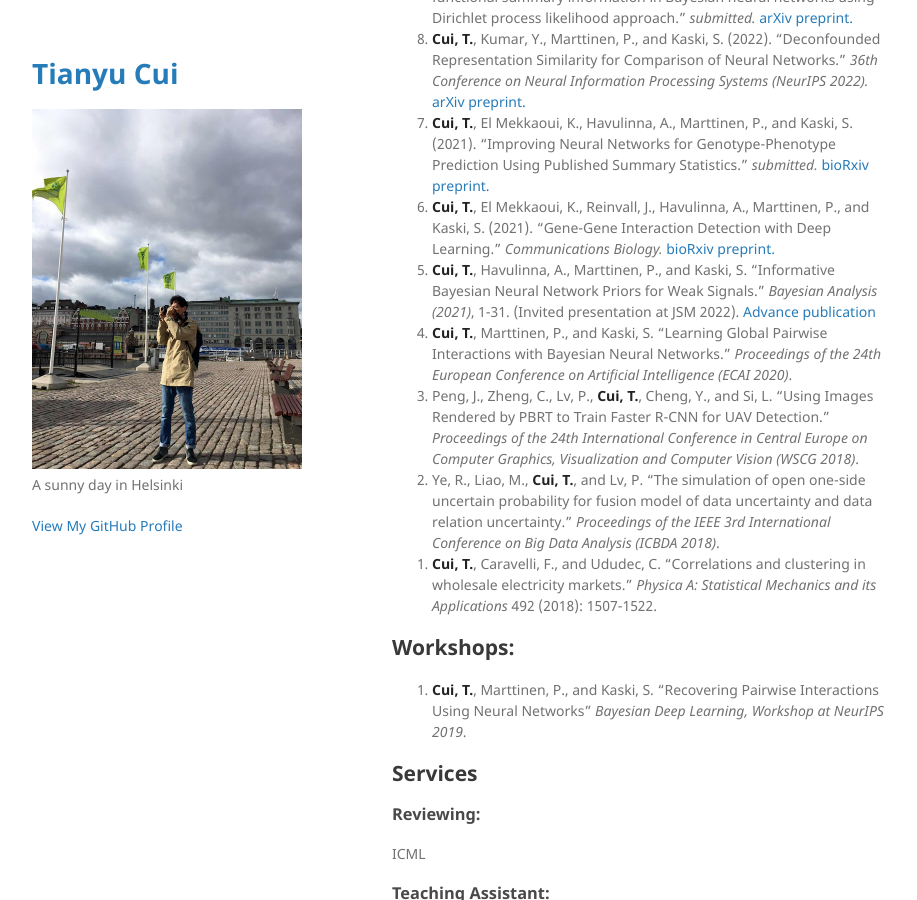
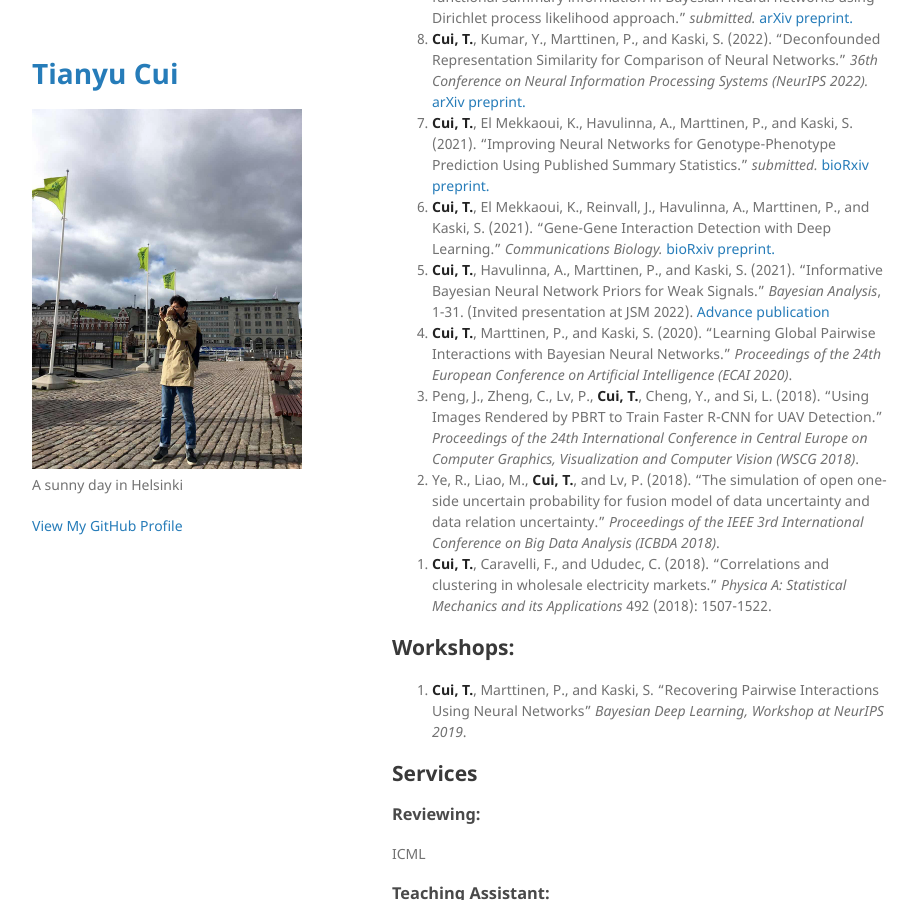
Before and after one commit to tycui/tycui.github.io, a Jekyll site: the page built from index.md, in a window 1280 px wide and 900 px high, scrolled down 345 px. Shown: the whole window, without its empty margins (178-1095 px from the left). Built offline with Jekyll 4.4.1, drawn with Linux system fonts in a browser that asks for light colours; our own code applies the rules of GitHub Pages for plain Markdown files.

Commit message:
Update index.md

```diff
--- a/index.md
+++ b/index.md
@@ -14,11 +14,11 @@ More about me [here](./more_about_me.html).
 0. **Cui, T.**, Kumar, Y., Marttinen, P., and Kaski, S. (2022). "Deconfounded Representation Similarity for Comparison of Neural Networks." _36th Conference on Neural Information Processing Systems (NeurIPS 2022)._ [arXiv preprint.](https://arxiv.org/abs/2202.00095)
 0. **Cui, T.**, El Mekkaoui, K., Havulinna, A., Marttinen, P., and Kaski, S. (2021). "Improving Neural Networks for Genotype-Phenotype Prediction Using Published Summary Statistics." _submitted._ [bioRxiv preprint.](https://www.biorxiv.org/content/10.1101/2021.11.09.467937v1)
 0. **Cui, T.**, El Mekkaoui, K., Reinvall, J., Havulinna, A., Marttinen, P., and Kaski, S. (2021). "Gene-Gene Interaction Detection with Deep Learning." _Communications Biology._ [bioRxiv preprint.](https://www.biorxiv.org/content/10.1101/2021.03.12.435063v1)
-0. **Cui, T.**, Havulinna, A., Marttinen, P., and Kaski, S. "Informative Bayesian Neural Network Priors for Weak Signals." _Bayesian Analysis (2021)_, 1-31. (Invited presentation at JSM 2022). [Advance publication](https://projecteuclid.org/journals/bayesian-analysis/advance-publication/Informative-Bayesian-Neural-Network-Priors-for-Weak-Signals/10.1214/21-BA1291.full)
-0. **Cui, T.**, Marttinen, P., and Kaski, S. "Learning Global Pairwise Interactions with Bayesian Neural Networks." _Proceedings of the 24th European Conference on Artificial Intelligence (ECAI 2020)_.
-0. Peng, J., Zheng, C., Lv, P., **Cui, T.**, Cheng, Y., and Si, L. "Using Images Rendered by PBRT to Train Faster R-CNN for UAV Detection." _Proceedings of the 24th International Conference in Central Europe on Computer Graphics, Visualization and Computer Vision (WSCG 2018)_.
-0. Ye, R., Liao, M., **Cui, T.**, and Lv, P. "The simulation of open one-side uncertain probability for fusion model of data uncertainty and data relation uncertainty." _Proceedings of the IEEE 3rd International Conference on Big Data Analysis (ICBDA 2018)_.
-0. **Cui, T.**, Caravelli, F., and Ududec, C. "Correlations and clustering in wholesale electricity markets." _Physica A: Statistical Mechanics and its Applications_ 492 (2018): 1507-1522.
+0. **Cui, T.**, Havulinna, A., Marttinen, P., and Kaski, S. (2021). "Informative Bayesian Neural Network Priors for Weak Signals." _Bayesian Analysis_, 1-31. (Invited presentation at JSM 2022). [Advance publication](https://projecteuclid.org/journals/bayesian-analysis/advance-publication/Informative-Bayesian-Neural-Network-Priors-for-Weak-Signals/10.1214/21-BA1291.full)
+0. **Cui, T.**, Marttinen, P., and Kaski, S. (2020). "Learning Global Pairwise Interactions with Bayesian Neural Networks." _Proceedings of the 24th European Conference on Artificial Intelligence (ECAI 2020)_.
+0. Peng, J., Zheng, C., Lv, P., **Cui, T.**, Cheng, Y., and Si, L. (2018). "Using Images Rendered by PBRT to Train Faster R-CNN for UAV Detection." _Proceedings of the 24th International Conference in Central Europe on Computer Graphics, Visualization and Computer Vision (WSCG 2018)_.
+0. Ye, R., Liao, M., **Cui, T.**, and Lv, P. (2018). "The simulation of open one-side uncertain probability for fusion model of data uncertainty and data relation uncertainty." _Proceedings of the IEEE 3rd International Conference on Big Data Analysis (ICBDA 2018)_.
+0. **Cui, T.**, Caravelli, F., and Ududec, C. (2018). "Correlations and clustering in wholesale electricity markets." _Physica A: Statistical Mechanics and its Applications_ 492 (2018): 1507-1522.
 {: reversed="reversed"}
 
 ## Workshops:
```
